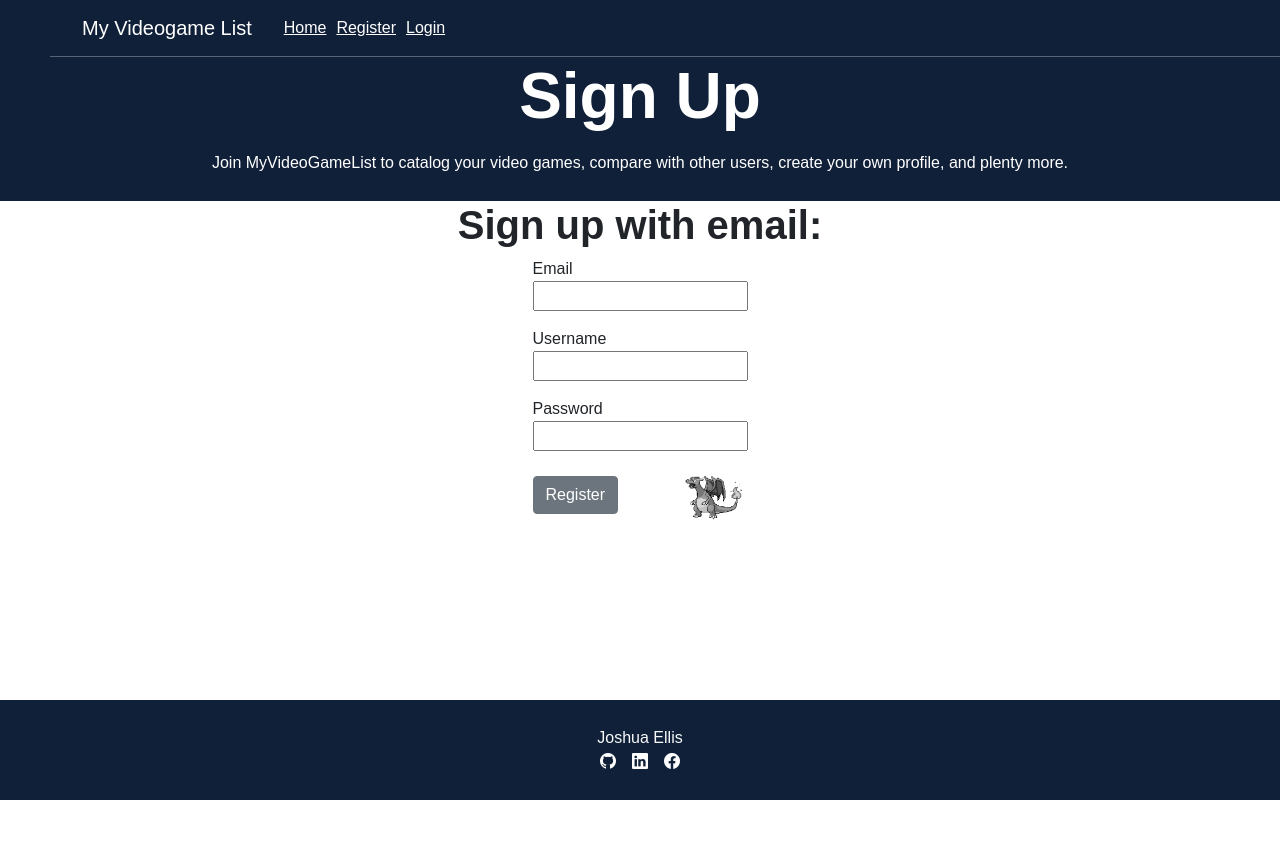
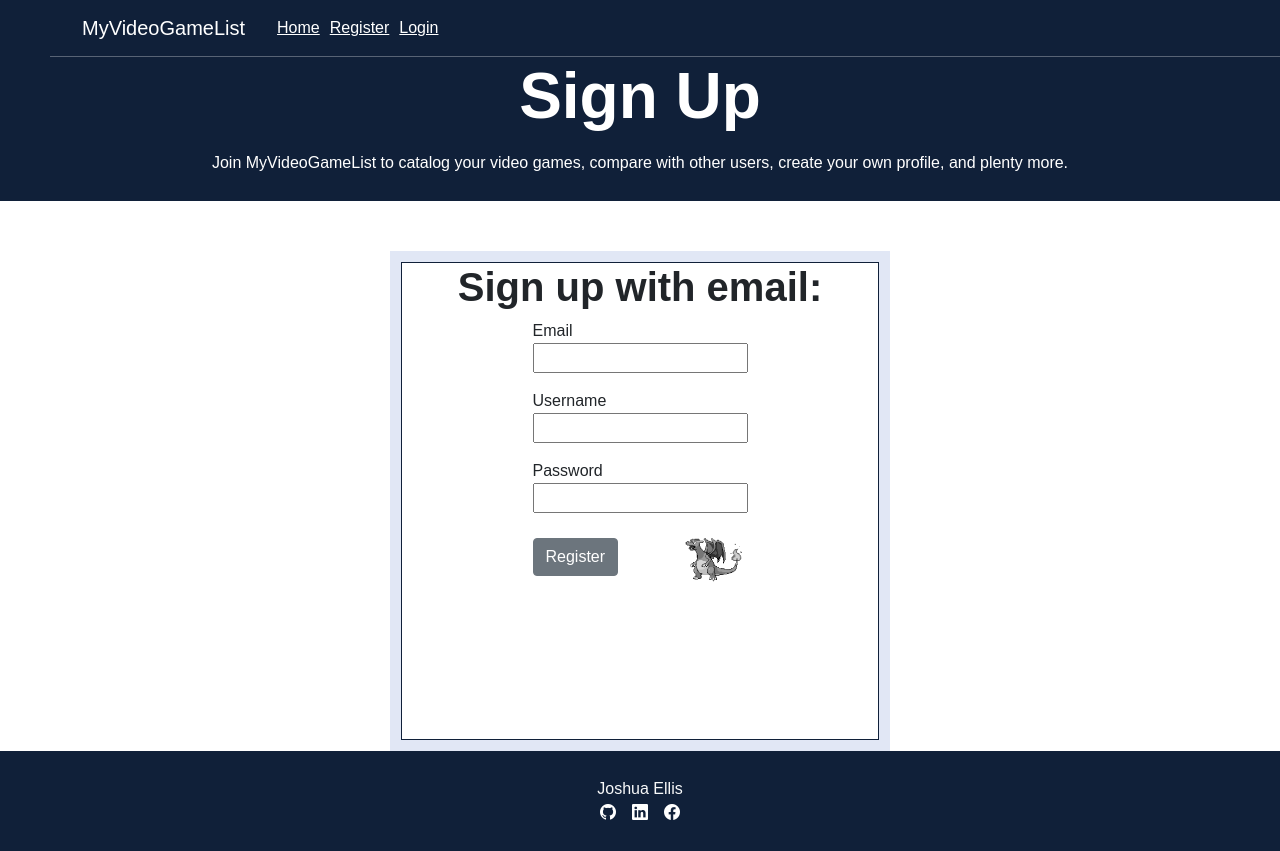
Before and after one commit to jellis21/my-videogame-list, a React (Create React App) app in the folder client/: page /register in a window 1280 px wide. Before the commit the page ends 800 px from the top, so only its background shows below. Built offline with nearby package versions, Linux system fonts and the light colour scheme; a web font is replaced by a local one.

Commit message:
Fixes .env variables, styles Register, Updates titles

```diff
--- a/client/public/index.html
+++ b/client/public/index.html
@@ -27,7 +27,7 @@
       rel="stylesheet"
     />
 
-    <link rel="apple-touch-icon" href="%PUBLIC_URL%/logo192.png" />
+    <link rel="apple-touch-icon" href="%PUBLIC_URL%/favicon.ico" />
     <!--
       manifest.json provides metadata used when your web app is installed on a
       user's mobile device or desktop. See https://developers.google.com/web/fundamentals/web-app-manifest/
@@ -42,7 +42,7 @@
       work correctly both with client-side routing and a non-root public URL.
       Learn how to configure a non-root public URL by running `npm run build`.
     -->
-    <title>React App</title>
+    <title>MyVideoGameList</title>
   </head>
   <body>
     <noscript>You need to enable JavaScript to run this app.</noscript>
--- a/client/src/App.css
+++ b/client/src/App.css
@@ -29,7 +29,6 @@ main {
   background-color: #102039;
   color: white;
   padding: 10px 0 10px 0;
-  /* margin-top: 100px; */
 }
 .home__header--line {
   background-color: #ffffff4d;
@@ -50,6 +49,16 @@ main {
   padding: 0;
   max-width: 960px;
 }
+.home__featured-container {
+  max-width: 960px;
+  margin: 0 auto;
+}
+.home__featured-item {
+  background-color: blue;
+  border: 1px solid red;
+  height: 300px;
+}
+
 /* NavBar.jsx */
 .navbar {
   background-color: #102039;
@@ -113,7 +122,7 @@ main {
   color: lightgray;
 }
 
-/* Login */
+/* Login & Register */
 .login-form {
   border: 1px solid #102039;
   height: 100%;
@@ -122,7 +131,7 @@ main {
 }
 .login-form__wrapper {
   border: 11px solid #e1e7f5;
-  height: 600px;
+  height: 500px;
   margin: 50px auto 0 auto;
   max-width: 500px;
   width: 80%;
--- a/client/src/components/NavBar.jsx
+++ b/client/src/components/NavBar.jsx
@@ -30,7 +30,7 @@ function NavBar() {
 
 <Navbar fixed="top" variant="dark" expand="md">
   <Container>
-    <Navbar.Brand href="#home">My Videogame List</Navbar.Brand>
+    <Navbar.Brand href="#home">MyVideoGameList</Navbar.Brand>
     { isLoggedIn ? <Navbar.Text> Hi, {user} </Navbar.Text> : <Navbar.Text></Navbar.Text>}
 
     <Navbar.Toggle aria-controls="basic-navbar-nav" />
--- a/client/src/pages/Home.jsx
+++ b/client/src/pages/Home.jsx
@@ -65,17 +65,23 @@ const Home = () => {
 
   return (
     <div>
-      <div className=""> {/* mx-2 */}
+      <div className="">
+        {" "}
+        {/* mx-2 */}
         <div className="home__header">
           <div className="home__header--line"> </div>
-      <h1 className="display-1 text-center mt-5 mb-3">My Videogame List</h1>
-      <h3 className="text-center">What have you played?</h3>
+          <h1 className="display-3 text-center mt-5 mb-3">
+            What Have You Played?
+          </h1>
           <p className="text-center">
-        Create your personalized list from thousands of titles from the
-        IGDB database.
+            Create your personalized list from thousands of titles from the IGDB
+            database.
           </p>
         </div>
-      <form className="d-flex justify-content-center my-5" onSubmit={(e) => handleSearch(e)}>
+        <form
+          className="d-flex justify-content-center my-5"
+          onSubmit={(e) => handleSearch(e)}
+        >
           <input
             onChange={(e) => {
               setSearchValue(e.target.value);
@@ -84,7 +90,10 @@ const Home = () => {
             value={searchValue}
             required
           />
-        <button className="btn btn-secondary home__search-button" type="submit">
+          <button
+            className="btn btn-secondary home__search-button"
+            type="submit"
+          >
             Search
           </button>
         </form>
@@ -95,10 +104,10 @@ const Home = () => {
                 <Card.Img variant="top" src={result.url} />
                 <Card.Body>
                   <Card.Title>{result.name}</Card.Title>
-                <Card.Text>
-                  Some quick example text to build on the card title and make up
-                  the bulk of the card's content.
-                </Card.Text>
+                  {/* <Card.Text>
+                    Some quick example text to build on the card title and make
+                    up the bulk of the card's content.
+                  </Card.Text> */}
                   <Button
                     onClick={addGameStart}
                     id={result.name}
--- a/client/src/pages/Register.jsx
+++ b/client/src/pages/Register.jsx
@@ -32,7 +32,9 @@ const Register = () => {
         users, create your own profile, and plenty more.
       </p>
       </div>
-      <div className="register-form d-flex flex-column align-items-center">
+      <div className="login-form__wrapper">
+
+      <div className="login-form register-form d-flex flex-column align-items-center">
       <h1>Sign up with email:</h1>
       <form onSubmit={(e) => handleSubmit(e)}>
         <p>
@@ -72,6 +74,7 @@ const Register = () => {
         <img src="../charizard.gif" alt="charizard blasting the register button" style={{height: "57px", width: "125px"}} />
       </form>
       </div>
+      </div>
     </div>
   );
 };
```
Also changed, not shown: client/public/controller.svg (added), 1 other file (tests, documents, lock files or other folders). Lines whose indentation alone changed are shown as unchanged.
